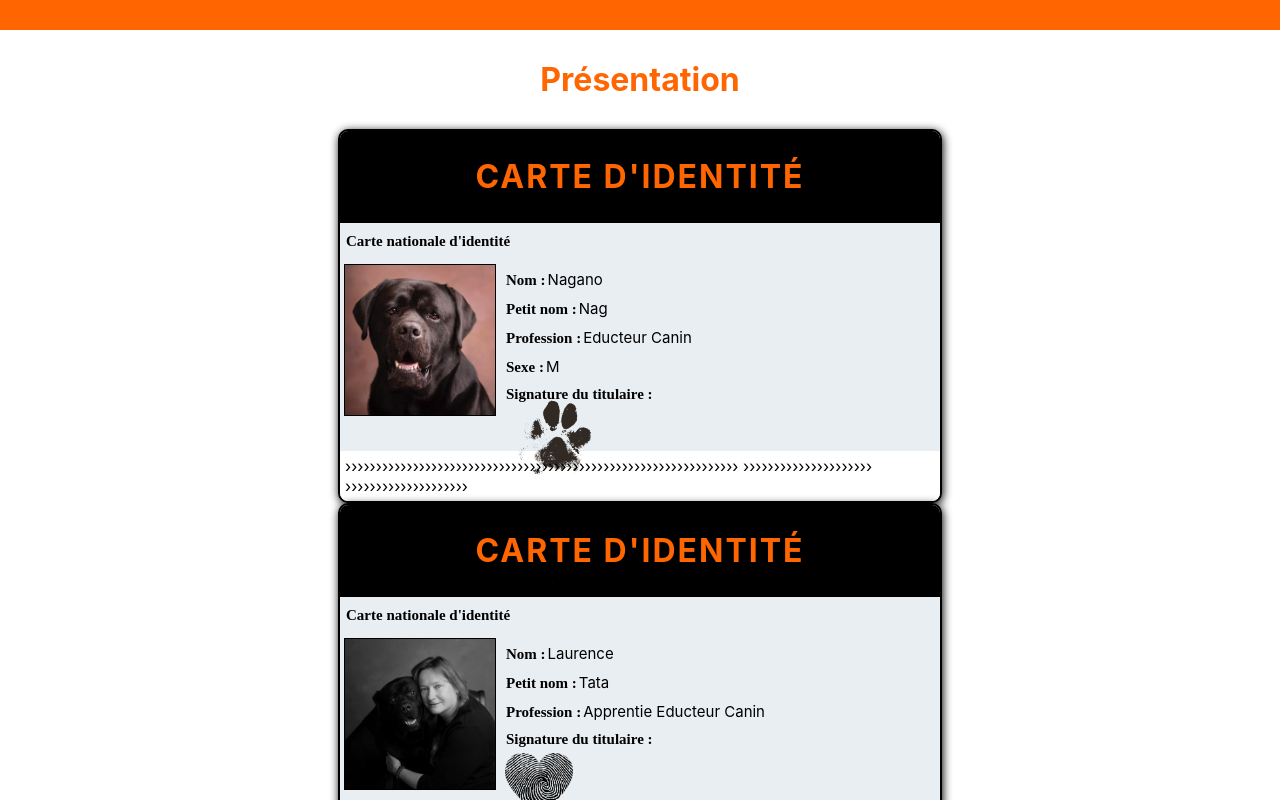
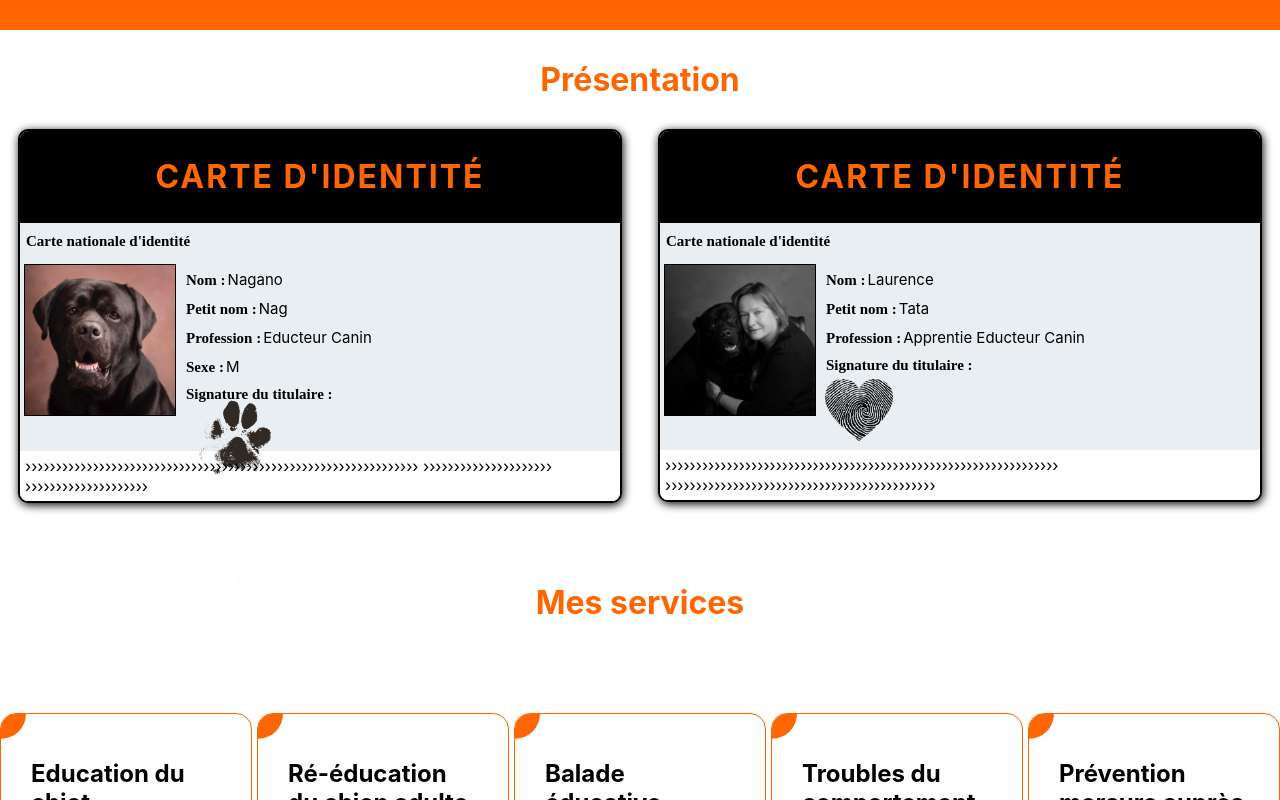
Before and after one commit to melaniemdm/intelligence_canine, a React (Create React App) app: page / in a window 1280 px wide. Shown: the part 960-1760 px from the top of the page. Built offline with nearby package versions, Linux system fonts and the light colour scheme.

Commit message:
fix(css) presentation

```diff
--- a/src/components/Presentation/style.scss
+++ b/src/components/Presentation/style.scss
@@ -1,6 +1,7 @@
 .containerPresentation{
     margin-bottom:30px;
-
+display: flex;
+justify-content:space-around;
 }
 .titlePresentation{
     margin: 30px;
```
